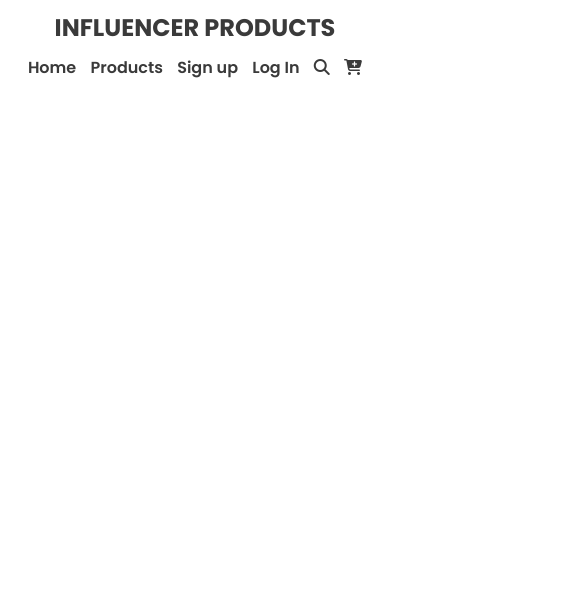
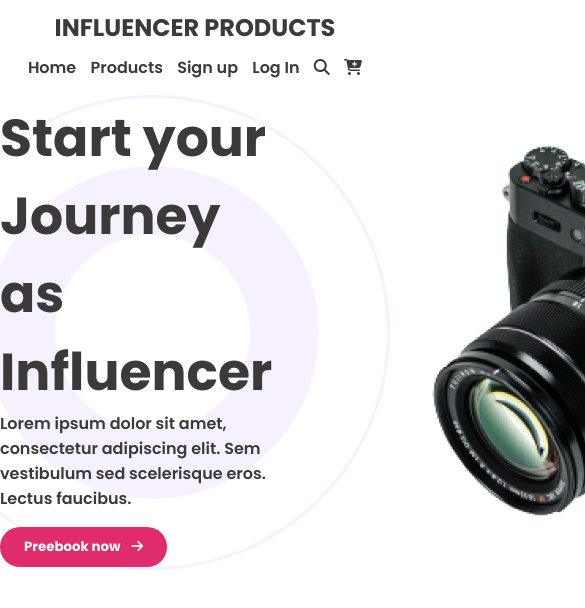
Before and after one commit to f4him-s/influencer-gear-website, a plain HTML site: page index.html in a window 390 px wide. Shown: the top 608 px of the page, 585 px wide, since content can reach past the window. Drawn offline with Linux system fonts and the light colour scheme.

Commit message:
completed hero section without responsive

```diff
--- a/index.html
+++ b/index.html
@@ -27,7 +27,15 @@
     </header>
     <main>
         <section class="hero">
-
+            <div class="hero-txt">
+                <h2 class="hero-title">Start your Journey as <br>
+                    Influencer</h2>
+                    <p class="hero-description">Lorem ipsum dolor sit amet, consectetur adipiscing elit. Sem vestibulum sed scelerisque eros. Lectus faucibus.</p>
+                    <button class="btn-hero btn-common">Preebook now  <i class="fa-solid fa-arrow-right arrow"></i></button>
+            </div>
+            <div class="hero-img">
+                <img src="images/main-camera.png" alt="">
+            </div>
         </section>
     </main>
     <footer>
--- a/style/styles.css
+++ b/style/styles.css
@@ -19,6 +19,24 @@ body {
   margin: 0 auto;
 }
 
+.btn-common {
+  background-color: var(--color-btn);
+  font-weight: 700;
+  color: #fff;
+  padding: 10px 24px;
+  border: none;
+  transition: .5s;
+}
+.btn-common:hover{
+    background-color: var(--Dark-Color);
+    color: var(--color-btn);
+    box-shadow: 0px 0px 20px 0px rgba(224,44,109,1);
+}
+
+.btn-common .arrow {
+  padding-left: 8px;
+}
+
 /* navigation styles */
 
 .nav-wrapper {
@@ -31,11 +49,11 @@ body {
   color: var(--color-black);
   font-size: 1.5rem;
   font-weight: 700;
-  transition: .3s;
+  transition: 0.3s;
   cursor: pointer;
   text-transform: uppercase;
 }
-.logo:hover{
+.logo:hover {
   color: var(--color-btn);
 }
 .menu li {
@@ -47,7 +65,7 @@ body {
   text-decoration: none;
   font-weight: 600;
   color: var(--color-black);
-  transition: .5s;
+  transition: 0.5s;
 }
 .menu li a:hover {
   color: var(--color-btn);
@@ -55,41 +73,62 @@ body {
   border-bottom: 2px solid var(--color-btn);
 }
 
-
-
-
+/* Hero styling */
+.hero {
+  display: flex;
+  justify-content: space-between;
+  align-items: center;
+  gap: 130px;
+  min-height: 475px;
+  background: url(../images/Circle\ design.svg);
+  background-repeat: no-repeat;
+  background-position: right center;
+}
+.hero-title {
+  color: var(--color-black);
+  font-size: 3.25rem;
+  font-weight: 700;
+}
+.hero-description {
+  color: var(--color-black);
+  font-weight: 600;
+  margin-bottom: 16px;
+}
+.btn-hero {
+  border-radius: 2.5rem;
+}
 
 /* Mobile Device */
 @media only screen and (max-width: 576px) {
-    .nav-wrapper{
+  .nav-wrapper {
     flex-direction: column;
     padding: 10px;
   }
-    .logo{
+  .logo {
     margin-bottom: 5px;
   }
-    .menu li{
+  .menu li {
     padding: 5px;
   }
 }
 
 /* Medium Device */
-@media only screen and (min-width: 576px) and (max-width: 768px ) {
-    .nav-wrapper{
+@media only screen and (min-width: 576px) and (max-width: 768px) {
+  .nav-wrapper {
     flex-direction: column;
     padding: 10px;
   }
-    .logo{
+  .logo {
     margin-bottom: 5px;
   }
-    .menu li{
+  .menu li {
     padding: 10px;
   }
 }
 
 /* Tablets  */
-@media only screen and (min-width: 768px) and (max-width: 992px ) {
-    body{
+@media only screen and (min-width: 768px) and (max-width: 992px) {
+  body {
     padding: 0 20px;
   }
 }
```
Lines whose indentation alone changed are shown as unchanged.
